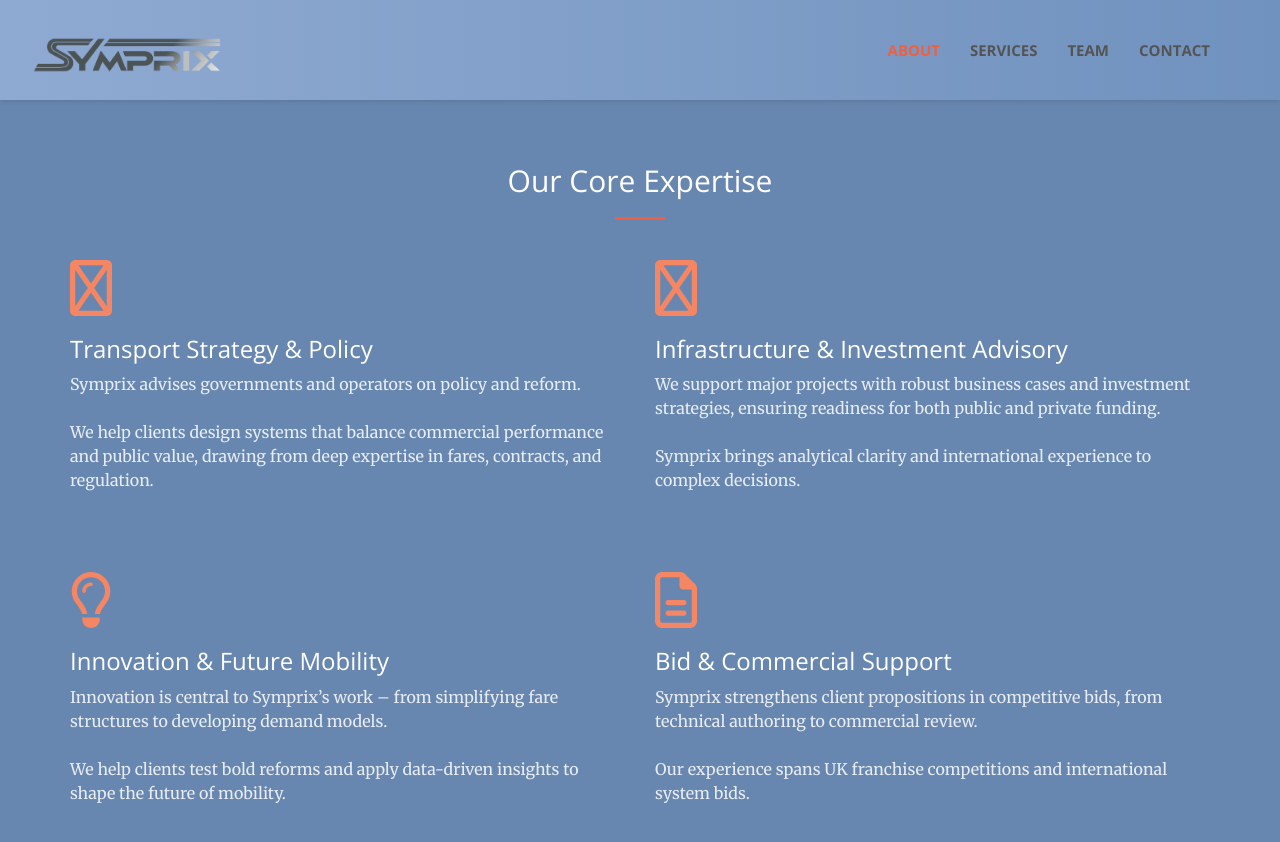
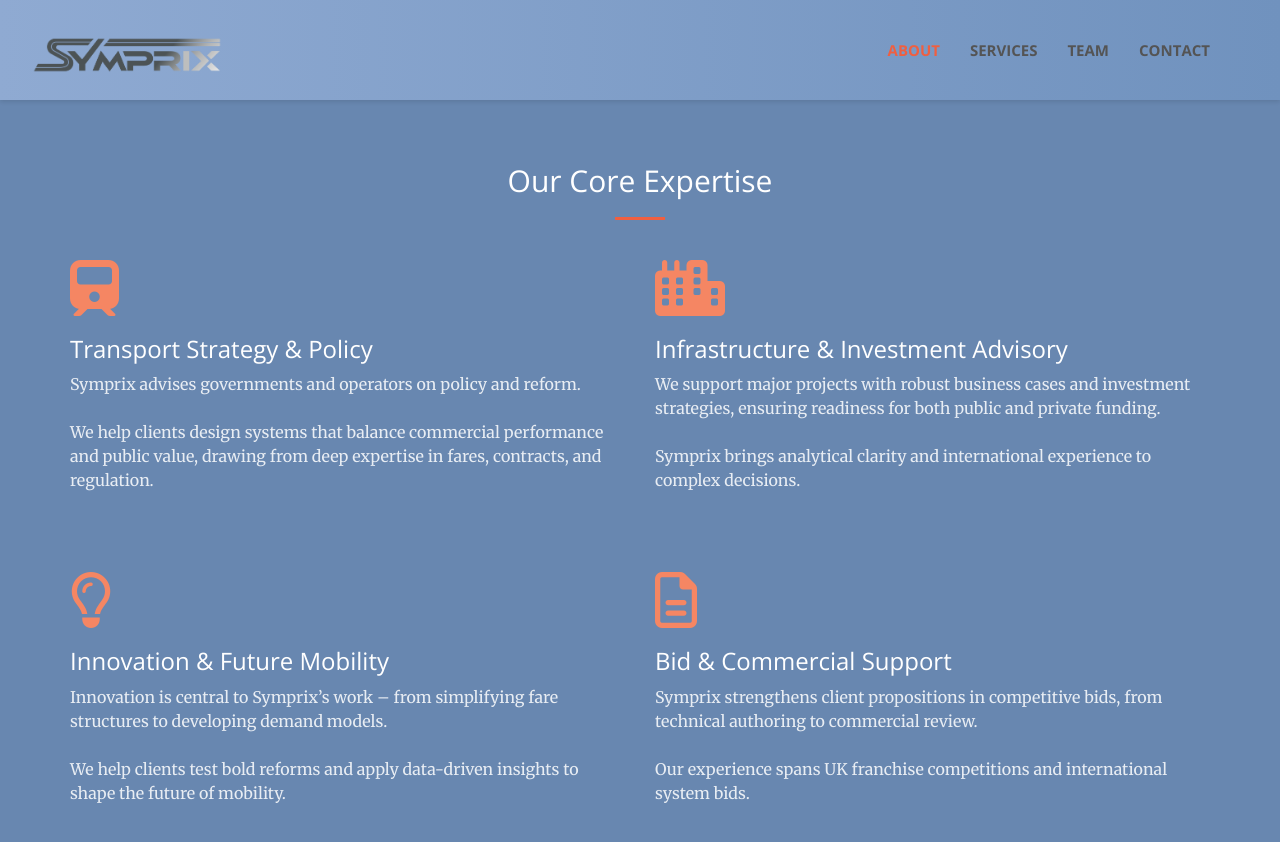
Before and after one commit to CD-Symprix/symprix, a Jekyll site: the page built from index.html, in a window 1280 px wide and 900 px high, scrolled down 1124 px. Shown: the top 842 px of the window. Built offline with Jekyll 4.4.1, drawn with Linux system fonts in a browser that asks for light colours.

Commit message:
Update services.html

```diff
--- a/_includes/services.html
+++ b/_includes/services.html
@@ -12,7 +12,7 @@
       <!-- Transport Strategy & Policy -->
        <div class="col-lg-6 col-md-6 service-item">
         <div class="service-box">
-          <i class="fa-regular fa-4x fa-train wow bounceIn text-primary"></i>
+          <i class="fa-solid fa-4x fa-train wow bounceIn text-primary"></i>
           <h3>Transport Strategy & Policy</h3>
           <p class="text-muted">
             Symprix advises governments and operators on policy and reform.<br><br>
@@ -24,7 +24,7 @@
       <!-- Infrastructure & Investment Advisory -->
         <div class="col-lg-6 col-md-6 service-item">
           <div class="service-box">
-            <i class="fa-regular fa-4x fa-city wow bounceIn text-primary" data-wow-delay=".1s"></i>
+            <i class="fa-solid fa-4x fa-city wow bounceIn text-primary" data-wow-delay=".1s"></i>
             <h3>Infrastructure & Investment Advisory</h3>
             <p class="text-muted">
               We support major projects with robust business cases and investment strategies,
```
